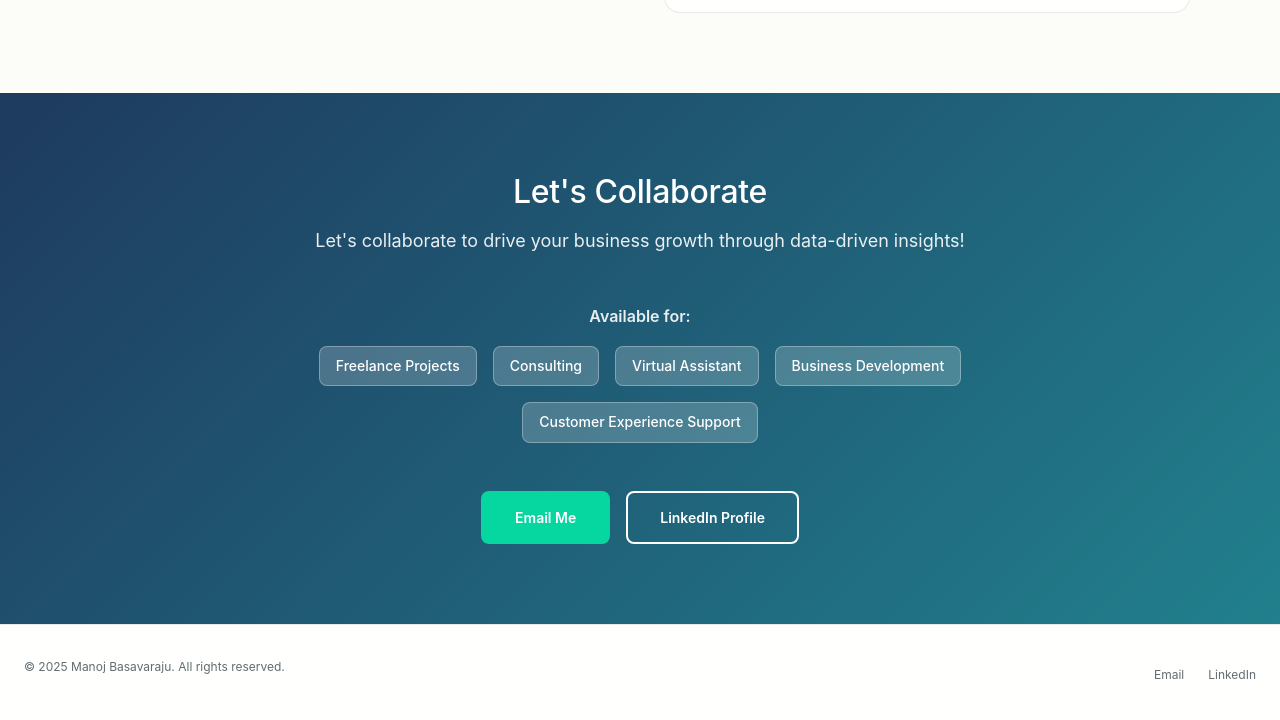
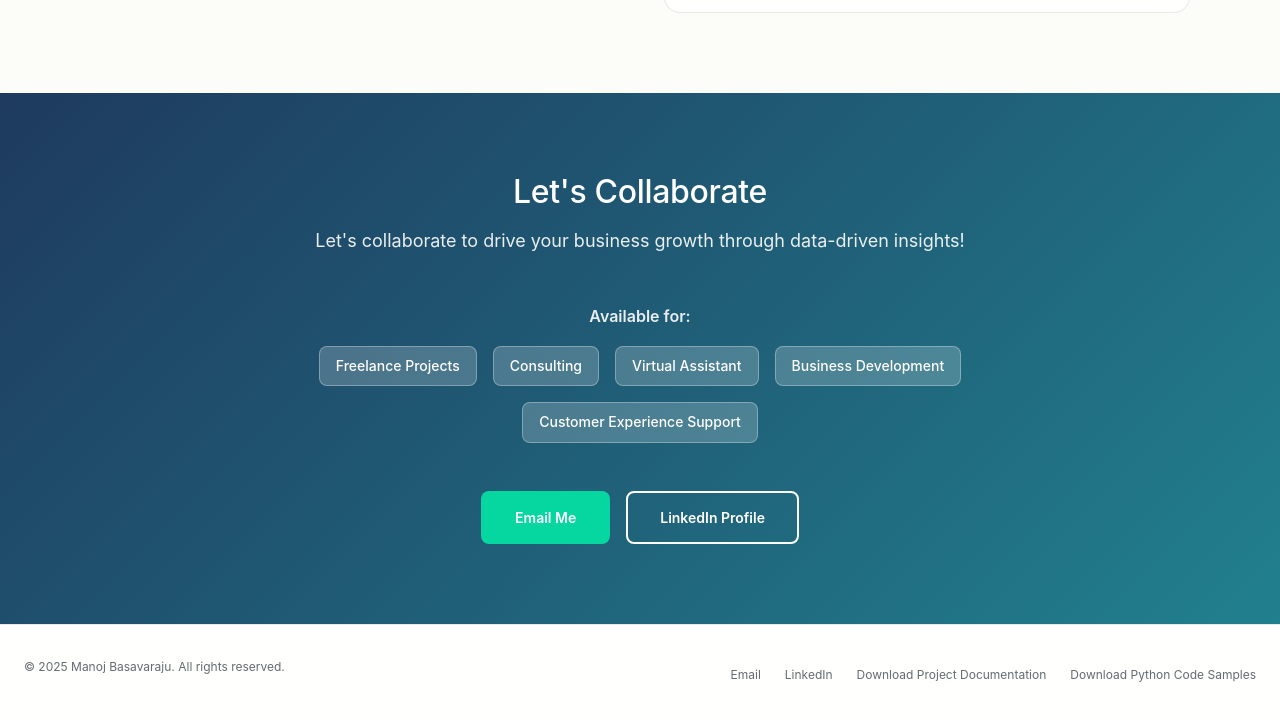
Before and after one commit to ManojBasavaraju/ManojBasavaraju.github.io, a plain HTML site: page index.html in a window 1280 px wide. Shown: the part 7781-8501 px from the top of the page. Drawn offline with nearby package versions, Linux system fonts and the light colour scheme.

Commit message:
Update index.html

```diff
--- a/index.html
+++ b/index.html
@@ -440,6 +440,9 @@
                 <div class="footer-links">
                     <a href="mailto:manojminzthemusician123@gmail.com" target="_blank">Email</a>
                     <a href="https://linkedin.com/in/manoj-basavaraju" target="_blank">LinkedIn</a>
+          <a href="project-documentation.md" download>Download Project Documentation</a>
+    <a href="docs/sample-python-code.md" download>Download Python Code Samples</a>
+
                 </div>
             </div>
         </div>
```
